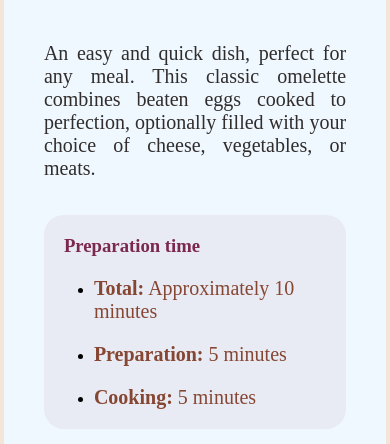
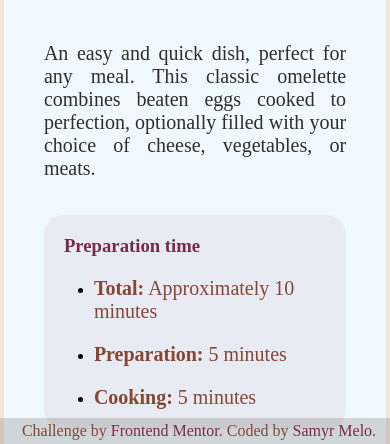
Before and after one commit to samyr-melo/front-end-mentor-4, a plain HTML site: page index.html in a window 390 px wide. Shown: the part 400-844 px from the top of the page. Drawn offline with Linux system fonts and the light colour scheme.

Commit message:
Update style.css
Ajuste de rodapé

```diff
--- a/style.css
+++ b/style.css
@@ -155,6 +155,25 @@ h1{
     padding: 28px 300px 10px 20px ;
 
 }
+footer{
+        display: flex;
+        justify-content: center;
+        text-align: center;
+        text-decoration: none;
+        color: var(--font-color-h1);
+        position:fixed;
+        bottom: 0;
+        left: 0;
+        width: 100%;
+        padding: 4px;
+        text-align: center;
+        background-color: var(--line-color);
+    }
+.attribution a  {
+    text-decoration: none;
+    color: var(--font-color-h3);
+}
+
 
 @media (max-width:600px){
     body{
@@ -185,8 +204,17 @@ h1{
     }
 
     footer{
+        display: flex;
+        justify-content: center;
         text-align: center;
         text-decoration: none;
         color: var(--font-color-h1);
+        position:fixed;
+        bottom: 0;
+        left: 0;
+        width: 100%;
+        padding: 4px;
+        text-align: center;
+        background-color: var(--line-color);
     }
 }
```
